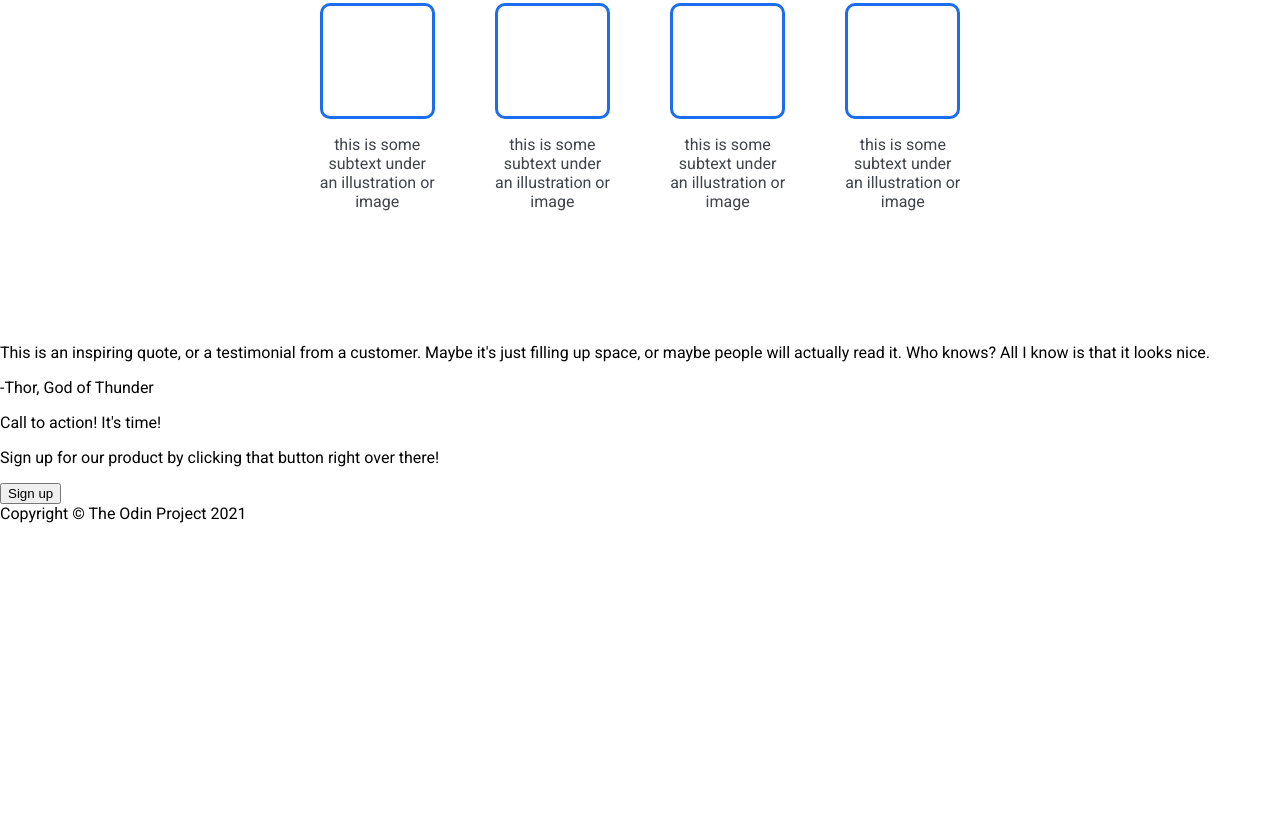
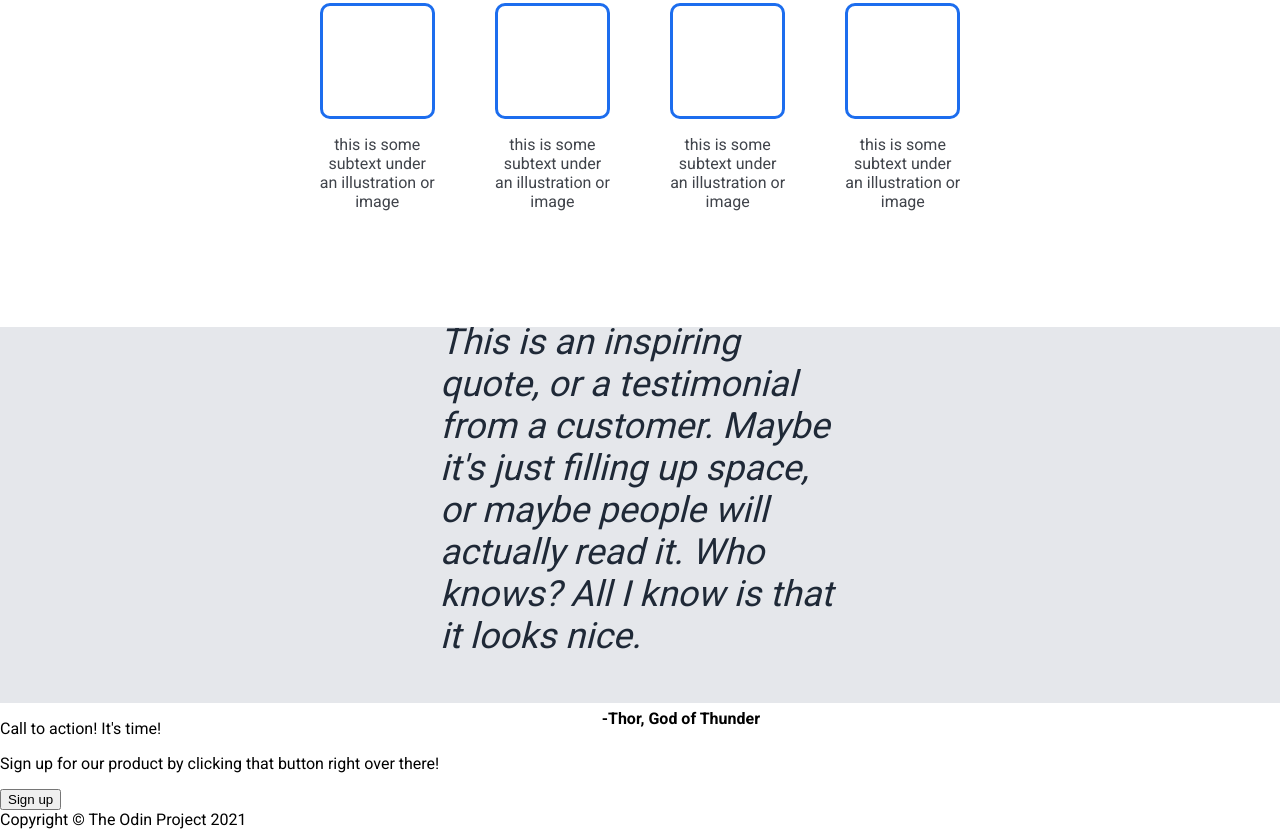
Before and after one commit to AvagSargsyan/Landing-page, a plain HTML site: page index.html in a window 1280 px wide. Shown: the part 629-1458 px from the top of the page. Before the commit the page ends 1152 px from the top, so only its background shows below. Drawn offline with Linux system fonts and the light colour scheme.

Commit message:
Finish style for quote section

```diff
--- a/index.html
+++ b/index.html
@@ -51,7 +51,7 @@
         </ul>
     </div>
 
-    <div class="qute">
+    <div class="quote">
         <p class="quote-text">This is an inspiring quote, or a testimonial from a customer. Maybe it's just filling up space, or maybe people will actually read it. Who knows? All I know is that it looks nice.</p>
         <p class="quote-author">-Thor, God of Thunder</p>
     </div>
--- a/style.css
+++ b/style.css
@@ -131,3 +131,26 @@ a {
     text-align: center;
     color: #40444b;
 }
+
+.quote {
+    background-color: #E5E7EB;
+    height: 32vh;
+    display: flex;
+    flex-direction: column;
+    justify-content: center;
+    padding: 60px 440px;
+
+}
+
+.quote .quote-text {
+    font-size: 36px;
+    color: #1F2937;
+    font-style: italic;
+    font-weight: lighter;
+}
+
+.quote .quote-author {
+    font-weight: bold;
+    text-align: right;
+    padding-right: 80px;
+}
```
